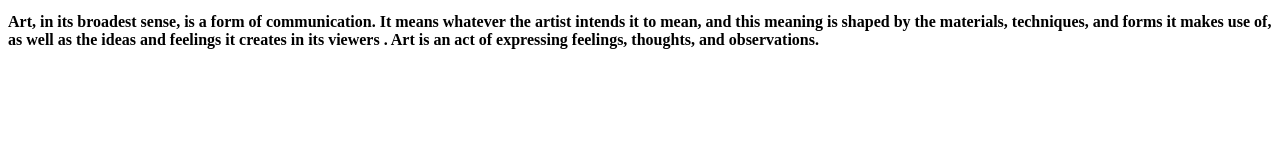
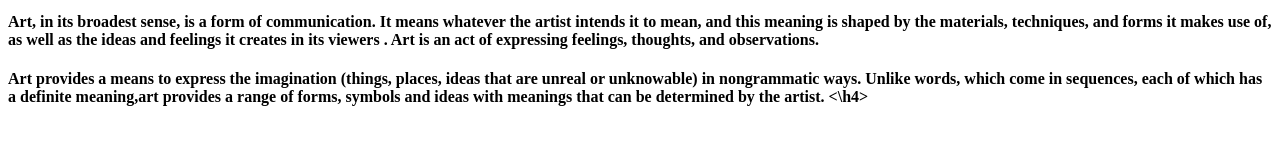
Before and after one commit to je7816/mywebpage, a plain HTML site: page index.html in a window 1280 px wide. Shown: the part 225-370 px from the top of the page. Drawn offline with Linux system fonts and the light colour scheme.

Commit message:
adding more detail

```diff
--- a/index.html
+++ b/index.html
@@ -14,6 +14,12 @@ Art, in its broadest sense, is a form of communication. It means whatever the ar
 use of, as well as the ideas and feelings it creates in its viewers . Art is an act of expressing feelings, thoughts, and observations.
 </h4>
 
+<h4>
+ Art provides a means to express the imagination (things, places, ideas that are unreal or unknowable) in nongrammatic ways. Unlike words, which come in sequences,
+ each of which has a definite meaning,art provides a range of forms, symbols and ideas with meanings that can be determined by the artist.
+<\h4>
+
+
 
 
 
```
